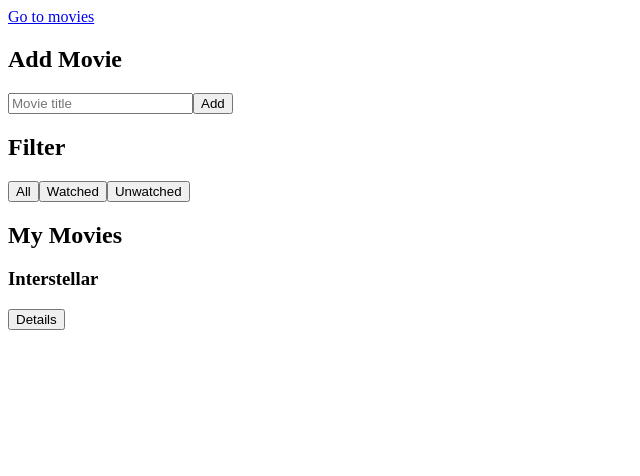
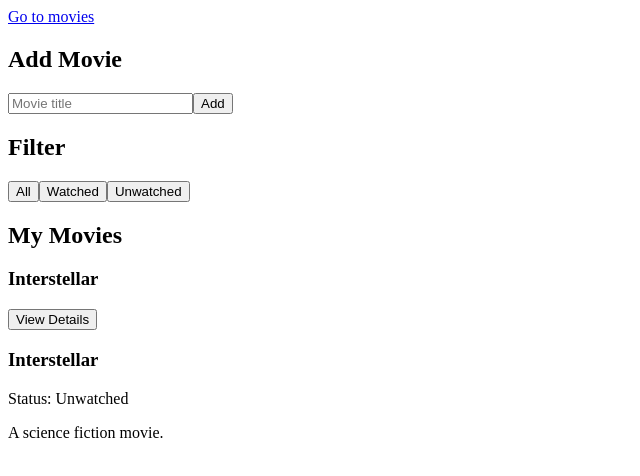
Before and after one commit to Abdir-w99/movie-watchlist, a React (Vite) app: page /movies in a window 1280 px wide. Shown: the top 476 px of the page, without its empty margins (0-640 px from the left). Built offline with nearby package versions, Linux system fonts and the light colour scheme.

Commit message:
Add MovieDetails component

```diff
--- a/src/components/MovieCard.tsx
+++ b/src/components/MovieCard.tsx
@@ -2,7 +2,7 @@ function MovieCard() {
   return (
     <div>
       <h3>Interstellar</h3>
-      <button>Details</button>
+      <button>View Details</button>
     </div>
   );
 }
--- a/src/components/MovieDetails.tsx
+++ b/src/components/MovieDetails.tsx
@@ -0,0 +1,11 @@
+function MovieDetails() {
+  return (
+    <div>
+      <h3>Interstellar</h3>
+      <p>Status: Unwatched</p>
+      <p>A science fiction movie.</p>
+    </div>
+  );
+}
+
+export default MovieDetails;
--- a/src/pages/MoviePage.tsx
+++ b/src/pages/MoviePage.tsx
@@ -4,6 +4,7 @@ import MovieForm from "../components/MovieForm";
 import FilterBar from "../components/FilterBar";
 import MovieList from "../components/MovieList";
 import MovieCard from "../components/MovieCard";
+import MovieDetails from "../components/MovieDetails";
 
 function MoviePage() {
   return (
@@ -13,6 +14,7 @@ function MoviePage() {
       <FilterBar />
       <MovieList />
       <MovieCard />
+      <MovieDetails />
     </div>
   );
 }
```
